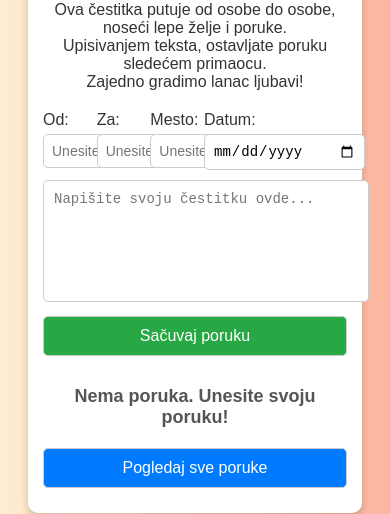
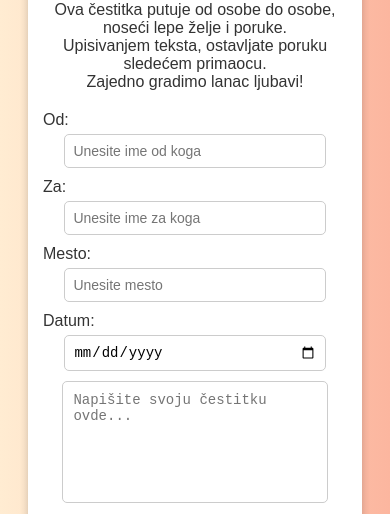
Before and after one commit to giftilic/Giftilic, a plain HTML site: page index.html in a window 390 px wide. Shown: the part 316-830 px from the top of the page. Drawn offline with Linux system fonts and the light colour scheme.

Commit message:
Update index.html

```diff
--- a/index.html
+++ b/index.html
@@ -31,35 +31,35 @@
             font-size: 16px;
             margin-bottom: 20px;
         }
+
         .input-container {
-            display: flex; /* Koristimo flexbox da postavimo polja u jedan red */
-            justify-content: space-between; /* Razmak između polja */
-            margin-bottom: 10px; /* Manji razmak između polja */
+            margin-bottom: 10px;
         }
-        .input-container div {
-            width: 23%; /* Svako polje zauzima 23% širine */
-        }
+
         .input-container label {
             display: block;
             margin-bottom: 5px;
             text-align: left;
         }
+
         .input-container input {
-            width: 100%; /* Polja zauzimaju celu širinu unutar div-a */
+            width: 50%; /* Manja širina za unos polja */
             padding: 8px;
-            font-size: 14px; /* Manji font za unos */
+            font-size: 14px;
             border-radius: 5px;
             border: 1px solid #ccc;
         }
+
         textarea {
-            width: 100%;
+            width: 50%; /* Manja širina za textarea */
             height: 100px;
             padding: 10px;
             border: 1px solid #ccc;
             border-radius: 5px;
-            font-size: 16px;
+            font-size: 14px;
             resize: none;
         }
+
         button {
             padding: 10px 20px;
             font-size: 16px;
@@ -71,9 +71,11 @@
             color: white;
             cursor: pointer;
         }
+
         button:hover {
             background-color: #218838;
         }
+
         #messageDisplay {
             margin-top: 20px;
             font-size: 18px;
@@ -81,6 +83,7 @@
             font-weight: bold;
             white-space: pre-wrap;
         }
+
         #viewAllButton {
             margin-top: 20px;
             background-color: #007bff;
@@ -89,6 +92,7 @@
             padding: 10px 20px;
             border-radius: 5px;
         }
+
         #viewAllButton:hover {
             background-color: #0056b3;
         }
@@ -98,14 +102,11 @@
             .container {
                 padding: 15px;
             }
-            .input-container div {
-                width: 48%; /* Na manjim ekranima, širina polja se poveća na 48% */
-            }
             .input-container input {
-                font-size: 14px; /* Manji font za mobilne uređaje */
+                width: 80%; /* Povećavamo širinu unosa na manjim ekranima */
             }
             textarea {
-                font-size: 14px; /* Manji font za textarea */
+                width: 80%; /* Povećavamo širinu textarea na manjim ekranima */
             }
             button {
                 width: 100%;
@@ -123,22 +124,20 @@
 
         <!-- Forma za unos podataka -->
         <div class="input-container">
-            <div>
             <label for="fromName">Od:</label>
             <input type="text" id="fromName" placeholder="Unesite ime od koga">
         </div>
-            <div>
+        <div class="input-container">
             <label for="toName">Za:</label>
             <input type="text" id="toName" placeholder="Unesite ime za koga">
         </div>
-            <div>
+        <div class="input-container">
             <label for="place">Mesto:</label>
             <input type="text" id="place" placeholder="Unesite mesto">
         </div>
-            <div>
+        <div class="input-container">
             <label for="date">Datum:</label>
             <input type="date" id="date">
-            </div>
         </div>
 
         <textarea id="messageInput" placeholder="Napišite svoju čestitku ovde..."></textarea><br>
```
Lines whose indentation alone changed are shown as unchanged.
